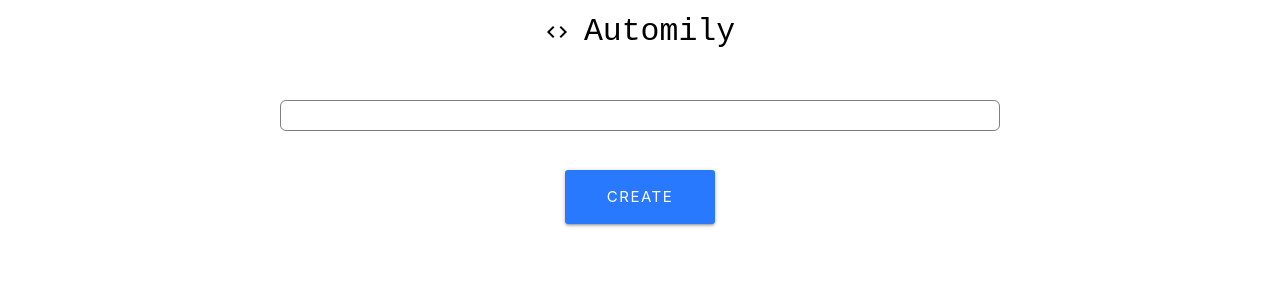
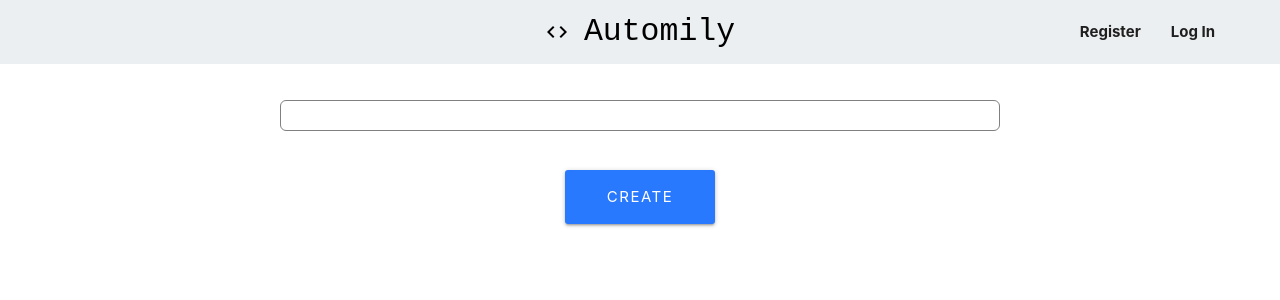
Before and after one commit to uncannyforest/automily, a React (Create React App) app in the folder client/: page /posts/1 in a window 1280 px wide. Shown: the top 300 px of the page. Built offline with nearby package versions, Linux system fonts and the light colour scheme; no server answers.

Commit message:
Update nav bar with login/logout depending on auth state

```diff
--- a/client/src/App.css
+++ b/client/src/App.css
@@ -25,17 +25,26 @@ textarea.materialize-textarea {
   padding: 0.8rem;
 }
 
-.listedPost {
+.listed-post {
   border: 1px solid #808080;
   margin: 24px auto;
   border-radius: 6px;
   max-width: 720px;
 }
 
-.titleLink {
+.title-link {
   color: rgba(0, 0, 0, 0.87);
 }
-a[href].titleLink:hover {
+a[href].title-link:hover {
   text-decoration: underline;
   text-decoration-thickness: 7%;
 }
+
+nav ul {
+  padding-right: 50px;
+}
+
+nav ul.nav-elements a {
+  color: rgba(0, 0, 0, 0.87);
+  font-weight: bold;
+}
--- a/client/src/App.js
+++ b/client/src/App.js
@@ -46,7 +46,7 @@ class App extends Component {
       <Provider store={store}>
         <Router>
           <div className="App">
-            <Navbar />
+            <Navbar auth={this.props.auth} />
             <Route exact path="/" component={Landing} />
             <Route exact path="/register" component={Register} />
             <Route exact path="/login" component={Login} />
--- a/client/src/components/dashboard/DisplayAllPosts.jsx
+++ b/client/src/components/dashboard/DisplayAllPosts.jsx
@@ -23,6 +23,16 @@ class DisplayAllPosts extends React.Component {
     return (
       <div>
         <h2>All Posts</h2>
+
+        <div className="col s6">
+          <a
+            href="/create"
+            className="main-button btn btn-large waves-effect waves-light hoverable blue accent-3"
+          >
+            Create Post
+          </a>
+        </div>
+
         {!posts.length ? (
           <div>
             <h3>There is nothing to see here!</h3>
@@ -40,15 +50,6 @@ class DisplayAllPosts extends React.Component {
             )
           })
         )}
-
-        <div className="col s6">
-          <a
-            href="/create"
-            className="main-button btn btn-large waves-effect waves-light hoverable blue accent-3"
-          >
-            Create Post
-          </a>
-        </div>
       </div>
     )
   }
--- a/client/src/components/dashboard/Post.jsx
+++ b/client/src/components/dashboard/Post.jsx
@@ -3,9 +3,9 @@ import React from 'react'
 const Post = (props) => {
   return (
     <div id={props.id} key={props.key}>
-      <article className="listedPost">
+      <article className="listed-post">
         <h3>
-          <a href={props.link} className="titleLink">
+          <a href={props.link} className="title-link">
             {props.title}
           </a>
         </h3>
--- a/client/src/components/layout/Navbar.js
+++ b/client/src/components/layout/Navbar.js
@@ -1,11 +1,34 @@
 import React, { Component } from 'react'
+import PropTypes from 'prop-types'
+import { connect } from 'react-redux'
+import { logoutUser } from '../../actions/authActions'
 import { Link } from 'react-router-dom'
 class Navbar extends Component {
+  onLogoutClick = (e) => {
+    e.preventDefault()
+    this.props.logoutUser()
+  }
+
   render() {
+    let authButtons
+    if (this.props.auth.isAuthenticated)
+      authButtons = <button onClick={this.onLogoutClick}>Logout</button>
+    else
+      authButtons = (
+        <>
+          <li>
+            <Link to="/register">Register</Link>
+          </li>
+          <li>
+            <Link to="/login">Log In</Link>
+          </li>
+        </>
+      )
+
     return (
       <div className="navbar-fixed">
         <nav className="z-depth-0">
-          <div className="nav-wrapper white">
+          <div className="nav-wrapper blue-grey lighten-5">
             <Link
               to="/"
               style={{
@@ -16,10 +39,27 @@ class Navbar extends Component {
               <i className="material-icons">code</i>
               Automily
             </Link>
+
+            <ul
+              id="nav-mobile"
+              className="right hide-on-med-and-down nav-elements"
+            >
+              {authButtons}
+            </ul>
           </div>
         </nav>
       </div>
     )
   }
 }
-export default Navbar
+
+Navbar.propTypes = {
+  logoutUser: PropTypes.func.isRequired,
+  auth: PropTypes.object.isRequired,
+}
+
+const mapStateToProps = (state) => ({
+  auth: state.auth,
+})
+
+export default connect(mapStateToProps, { logoutUser })(Navbar)
```
